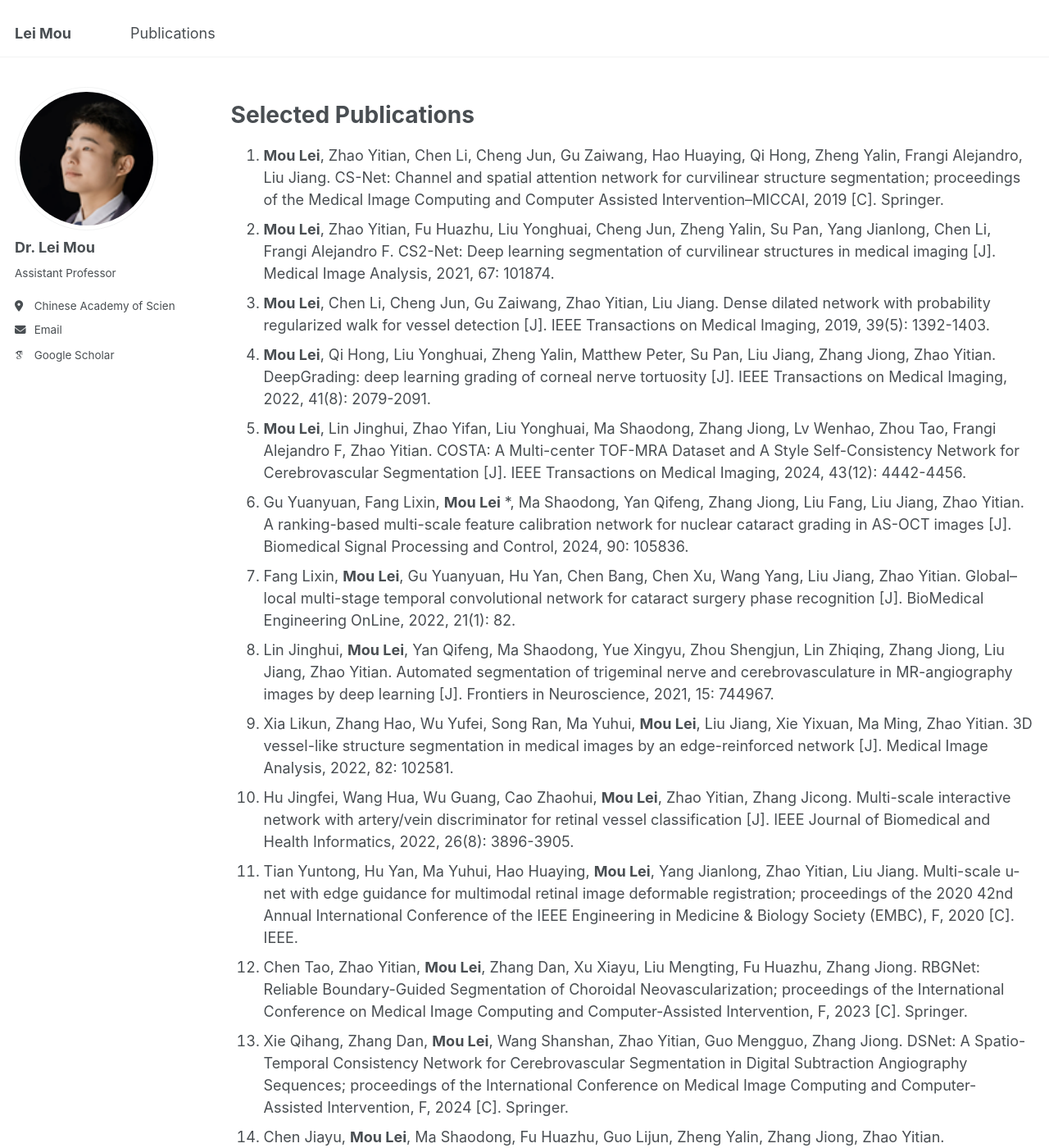
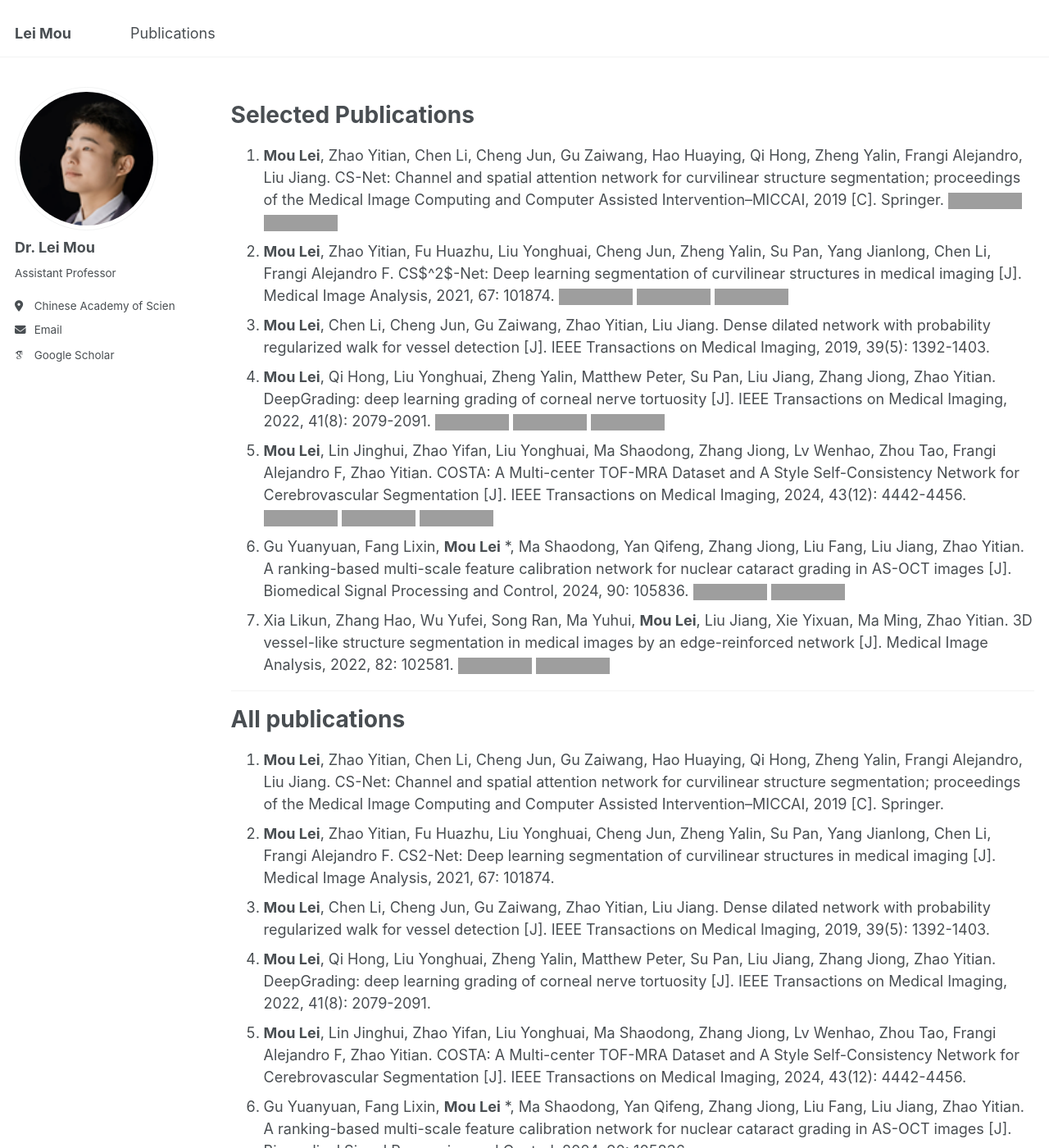
Before and after one commit to iBrain-007/iBrain-007.github.io, a Jekyll site: the page built from _pages/publications.md, in a window 1280 px wide and 1400 px high. Shown: the whole window at 82% size. Built offline with Jekyll 4.4.1, drawn with Linux system fonts in a browser that asks for light colours; some web fonts are replaced; grey boxes are pictures that could not be loaded.

Commit message:
Update publications.md

```diff
--- a/_pages/publications.md
+++ b/_pages/publications.md
@@ -16,6 +16,18 @@ author_profile: true
 
 # Selected Publications
 
+1. **Mou Lei**, Zhao Yitian, Chen Li, Cheng Jun, Gu Zaiwang, Hao Huaying, Qi Hong, Zheng Yalin, Frangi Alejandro, Liu Jiang. CS-Net: Channel and spatial attention network for curvilinear structure segmentation; proceedings of the Medical Image Computing and Computer Assisted Intervention–MICCAI, 2019 [C]. Springer. [![](https://img.shields.io/badge/Paper-blue)](https://link.springer.com/chapter/10.1007/978-3-030-32239-7_80) [![](https://img.shields.io/badge/Code-orange)](https://github.com/iMED-Lab/CS-Net)
+2. **Mou Lei**, Zhao Yitian, Fu Huazhu, Liu Yonghuai, Cheng Jun, Zheng Yalin, Su Pan, Yang Jianlong, Chen Li, Frangi Alejandro F. CS$^2$-Net: Deep learning segmentation of curvilinear structures in medical imaging [J]. Medical Image Analysis, 2021, 67: 101874. [![](https://img.shields.io/badge/Paper-blue)](https://www.sciencedirect.com/science/article/abs/pii/S1361841520302383) [![](https://img.shields.io/badge/Code-orange)](https://github.com/iMED-Lab/CS-Net) [![](https://img.shields.io/badge/Dataset-CORN-red)](https://zenodo.org/records/12776091)
+3. **Mou Lei**, Chen Li, Cheng Jun, Gu Zaiwang, Zhao Yitian, Liu Jiang. Dense dilated network with probability regularized walk for vessel detection [J]. IEEE Transactions on Medical Imaging, 2019, 39(5): 1392-1403.
+4. **Mou Lei**, Qi Hong, Liu Yonghuai, Zheng Yalin, Matthew Peter, Su Pan, Liu Jiang, Zhang Jiong, Zhao Yitian. DeepGrading: deep learning grading of corneal nerve tortuosity [J]. IEEE Transactions on Medical Imaging, 2022, 41(8): 2079-2091. [![](https://img.shields.io/badge/Paper-blue)](https://ieeexplore.ieee.org/document/9729201) [![](https://img.shields.io/badge/Code-orange)](https://github.com/iMED-Lab/TortuosityGrading) [![](https://img.shields.io/badge/Dataset-CORN--1500-red)](https://zenodo.org/records/12776091)
+5. **Mou Lei**, Lin Jinghui, Zhao Yifan, Liu Yonghuai, Ma Shaodong, Zhang Jiong, Lv Wenhao, Zhou Tao, Frangi Alejandro F, Zhao Yitian. COSTA: A Multi-center TOF-MRA Dataset and A Style Self-Consistency Network for Cerebrovascular Segmentation [J]. IEEE Transactions on Medical Imaging, 2024, 43(12): 4442-4456. [![](https://img.shields.io/badge/Paper-blue)](https://ieeexplore.ieee.org/document/10599360) [![](https://img.shields.io/badge/Code-orange)](https://github.com/iMED-Lab/COSTA) [![](https://img.shields.io/badge/Dataset-COSTA-red)](https://zenodo.org/records/11025761)
+6. Gu Yuanyuan, Fang Lixin, **Mou Lei** *, Ma Shaodong, Yan Qifeng, Zhang Jiong, Liu Fang, Liu Jiang, Zhao Yitian. A ranking-based multi-scale feature calibration network for nuclear cataract grading in AS-OCT images [J]. Biomedical Signal Processing and Control, 2024, 90: 105836.  [![](https://img.shields.io/badge/Paper-blue)](https://www.sciencedirect.com/science/article/abs/pii/S1746809423012697) [![](https://img.shields.io/badge/Code-orange)](https://github.com/iMED-Lab/MFCNet)
+7. Xia Likun, Zhang Hao, Wu Yufei, Song Ran, Ma Yuhui, **Mou Lei**, Liu Jiang, Xie Yixuan, Ma Ming, Zhao Yitian. 3D vessel-like structure segmentation in medical images by an edge-reinforced network [J]. Medical Image Analysis, 2022, 82: 102581. [![](https://img.shields.io/badge/Paper-blue)](https://www.sciencedirect.com/science/article/abs/pii/S1361841522002201) [![](https://img.shields.io/badge/Code-orange)](https://github.com/iMED-Lab/ER-Net)
+
+---
+
+# All publications
+
 1. **Mou Lei**, Zhao Yitian, Chen Li, Cheng Jun, Gu Zaiwang, Hao Huaying, Qi Hong, Zheng Yalin, Frangi Alejandro, Liu Jiang. CS-Net: Channel and spatial attention network for curvilinear structure segmentation; proceedings of the Medical Image Computing and Computer Assisted Intervention–MICCAI, 2019 [C]. Springer.
 2. **Mou Lei**, Zhao Yitian, Fu Huazhu, Liu Yonghuai, Cheng Jun, Zheng Yalin, Su Pan, Yang Jianlong, Chen Li, Frangi Alejandro F. CS2-Net: Deep learning segmentation of curvilinear structures in medical imaging [J]. Medical Image Analysis, 2021, 67: 101874.
 3. **Mou Lei**, Chen Li, Cheng Jun, Gu Zaiwang, Zhao Yitian, Liu Jiang. Dense dilated network with probability regularized walk for vessel detection [J]. IEEE Transactions on Medical Imaging, 2019, 39(5): 1392-1403.
```
